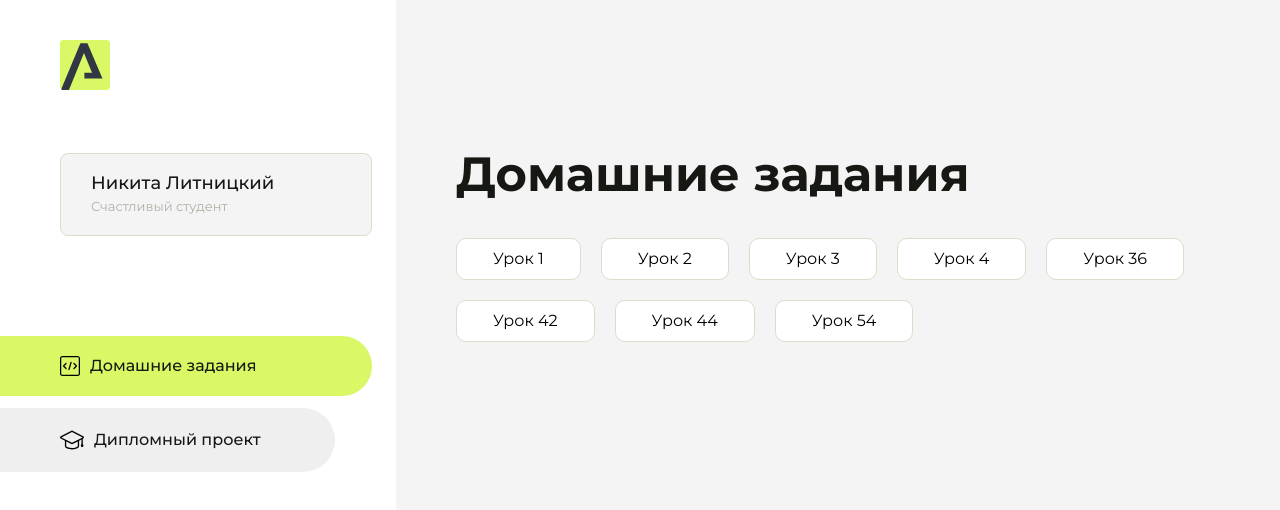
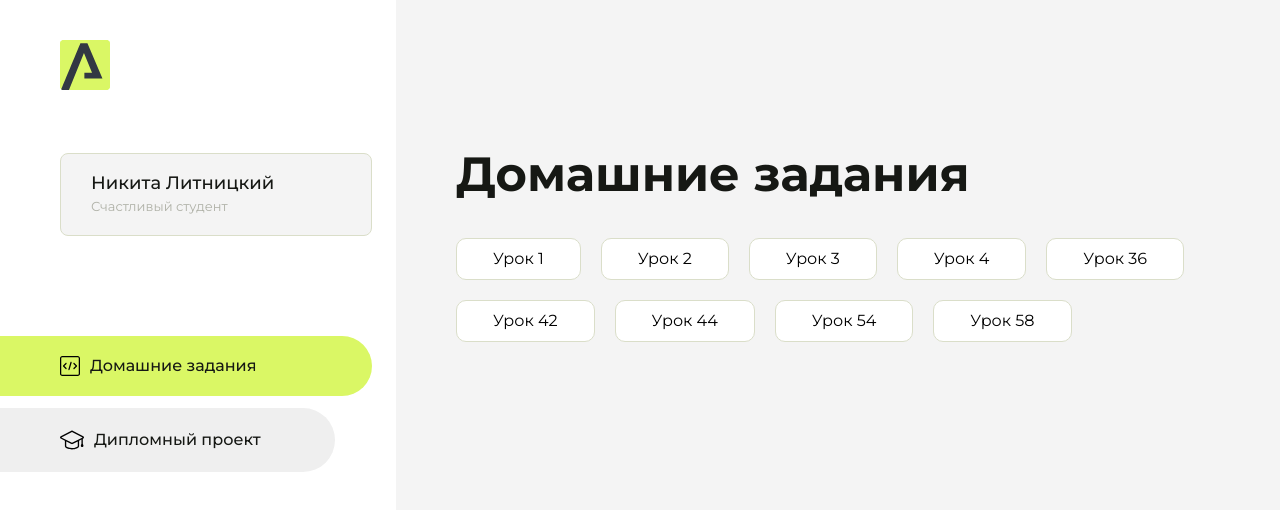
Before and after one commit to Nikita-front56/Homework-1, a plain HTML site: page index.html in a window 1280 px wide. Drawn offline with Linux system fonts and the light colour scheme.

Commit message:
Update index.html

```diff
--- a/index.html
+++ b/index.html
@@ -116,6 +116,9 @@
                     <li class="content__list-item">
                         <a href="lesson54/index.html">Урок 54</a>
                     </li>
+                    <li class="content__list-item">
+                        <a href="lesson-58/index.html">Урок 58</a>
+                    </li>
                 </ul>
             </div>
             <div class="content__block hidden" id="diplomBlock">
```
